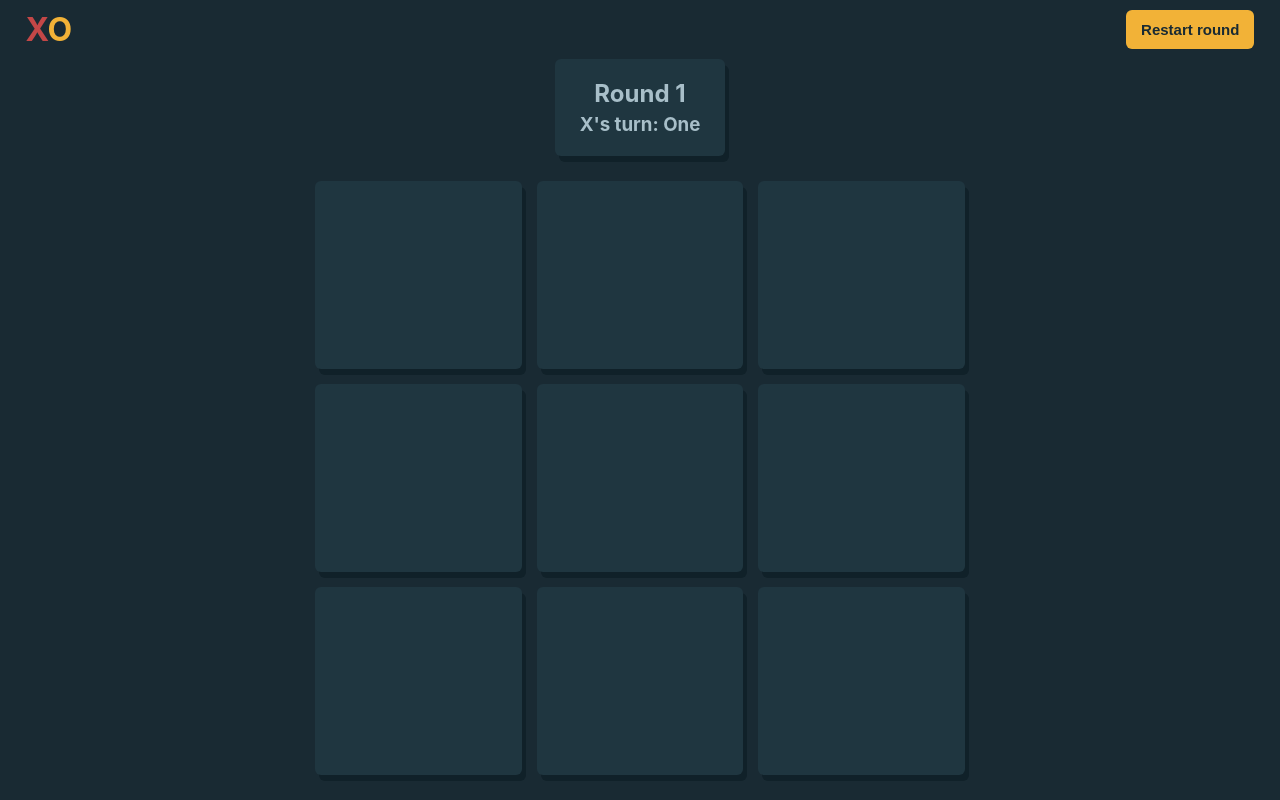
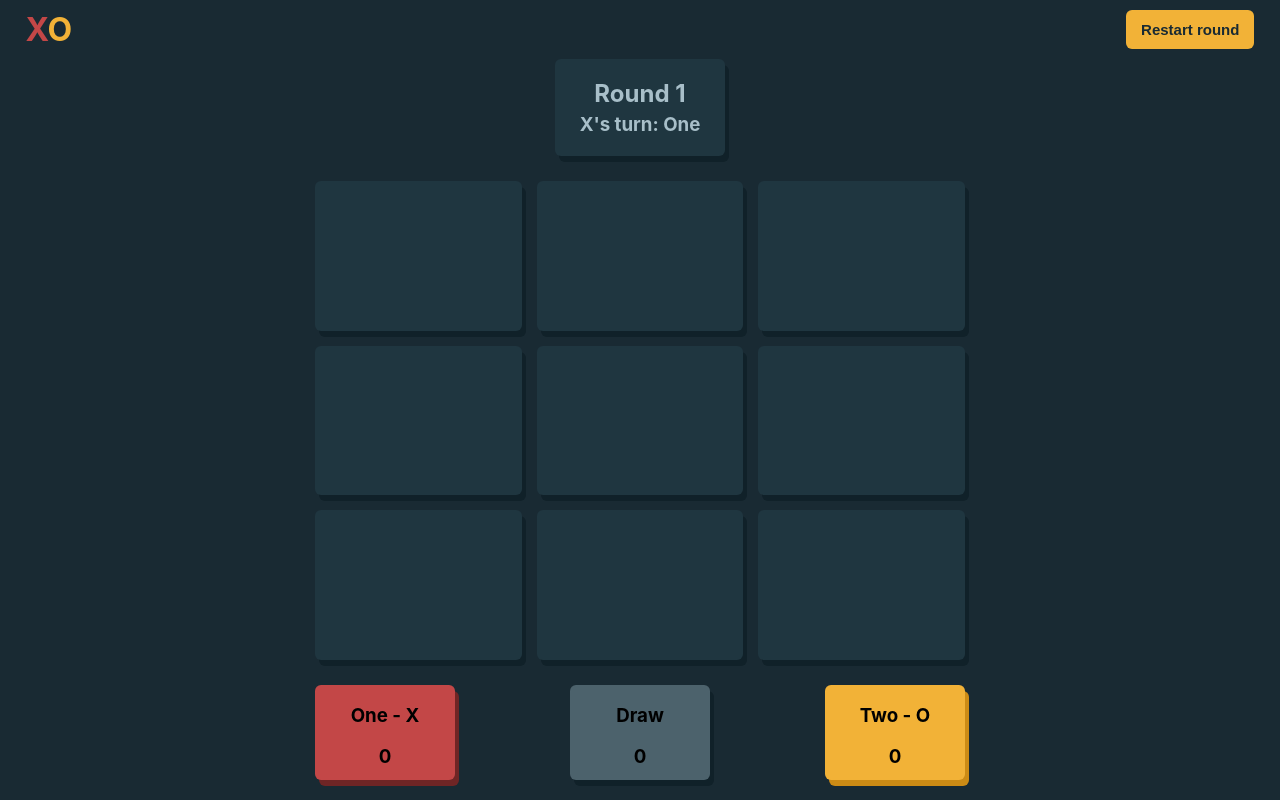
Before and after one commit to KonstantinosKoulaxizis/tic-tac-toe, a React (Create React App) app: page /game in a window 1280 px wide. Built offline with nearby package versions, Linux system fonts and the light colour scheme.

Commit message:
feat: Add score info component

```diff
--- /dev/null
+++ b/src/components/game/ScoreInfo.tsx
@@ -0,0 +1,34 @@
+import { O_MARK, X_MARK } from '../../utils/Constants'
+import { useReduxSelector } from '../../utils/ReduxHooks'
+
+const ScoreInfo = () => {
+  const { score, draws } = useReduxSelector(state => state.score)
+  const { playerNames } = useReduxSelector(state => state.game)
+
+  return (
+    <div className='score-info-container'>
+      <div className='score-info'>
+        <div className='info-card x-score'>
+          <h3>
+            {playerNames[X_MARK]} - {X_MARK}
+          </h3>
+          <h3>{score[X_MARK]}</h3>
+        </div>
+
+        <div className='info-card'>
+          <h3>Draw</h3>
+          <h3>{draws}</h3>
+        </div>
+
+        <div className='info-card o-score'>
+          <h3>
+            {playerNames[O_MARK]} - {O_MARK}
+          </h3>
+          <h3>{score[O_MARK]}</h3>
+        </div>
+      </div>
+    </div>
+  )
+}
+
+export default ScoreInfo
--- a/src/styles/Game.scss
+++ b/src/styles/Game.scss
@@ -112,4 +112,46 @@
       }
     }
   }
+
+  .score-info-container {
+    display: flex;
+    justify-content: center;
+    max-width: 650px;
+    align-self: center;
+    width: 100%;
+
+    .score-info {
+      display: flex;
+      width: 100%;
+      justify-content: space-between;
+    }
+
+    .info-card {
+      text-align: center;
+      background-color: $dark_300;
+      border-radius: $border_radius_300;
+      box-shadow: 4px 6px $dark_700;
+      padding: 0 20px 15px;
+      max-height: 80px;
+      max-width: 100px;
+      width: 100%;
+      margin-bottom: 20px;
+    }
+
+    .x-score {
+      background-color: $primary_color_500;
+      box-shadow: 4px 6px $primary_color_700;
+    }
+
+    .o-score {
+      background-color: $secondary_color_500;
+      box-shadow: 4px 6px $secondary_color_700;
+    }
+
+    @media (max-width: $small_screen) {
+      .info-card {
+        padding: 0px;
+      }
+    }
+  }
 }
--- a/src/views/Game.tsx
+++ b/src/views/Game.tsx
@@ -1,8 +1,10 @@
 import { useReduxSelector } from '../utils/ReduxHooks'
+
 import TopBar from '../components/game/TopBar'
 import RoundInfo from '../components/game/RoundInfo'
 import RoundResult from '../components/game/RoundResult'
 import Board from '../components/game/Board'
+import ScoreInfo from '../components/game/ScoreInfo'
 
 import '../styles/Game.scss'
 
@@ -14,6 +16,7 @@ const Game = () => {
       <TopBar />
       {result ? <RoundResult /> : <RoundInfo />}
       <Board />
+      <ScoreInfo />
     </div>
   )
 }
```
